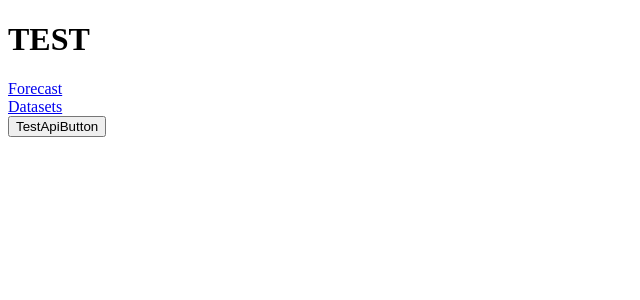
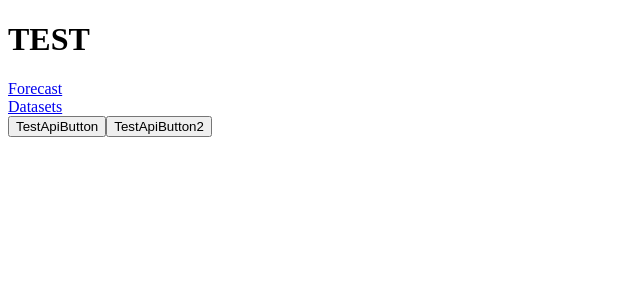
Before and after one commit to prkhch/next-value, a Next.js app in the folder next/: page / in a window 1280 px wide. Shown: the top 300 px of the page, without its empty margins (0-640 px from the left). Built offline with nearby package versions, Linux system fonts and the light colour scheme.

Commit message:
기능 : 넥스트제이에스에서 플라스크 연결

```diff
--- a/next/src/app/api/test/route.ts
+++ b/next/src/app/api/test/route.ts
@@ -1,5 +1,13 @@
+// https://nextjs.org/docs/app/api-reference/file-conventions/route
+// export async function GET() {
+//   return Response.json({
+//     message: "https://nextjs.org/docs/app/api-reference/file-conventions/route",
+//   });
+// }
+
 export async function GET() {
+  const flaskRes = await fetch("http://localhost:5000/api/flask/test");
   return Response.json({
-    message: "https://nextjs.org/docs/app/api-reference/file-conventions/route",
+    message: flaskRes.text(),
   });
 }
--- a/next/src/components/TestApiButton.tsx
+++ b/next/src/components/TestApiButton.tsx
@@ -2,12 +2,20 @@
 
 async function testApi() {
   const response = await fetch("/api/test");
+  console.log(response);
   const jsonData = await response.json();
   console.log(jsonData);
 }
 
+// CORS
+async function testApi2() {
+  const response = await fetch("http://localhost:5000/api/flask/test");
+  console.log(response);
+}
+
 export default function TestApiButton() {
   return (
+    <div>
       <button
         onClick={() => {
           testApi();
@@ -15,5 +23,13 @@ export default function TestApiButton() {
       >
         TestApiButton
       </button>
+      <button
+        onClick={() => {
+          testApi2();
+        }}
+      >
+        TestApiButton2
+      </button>
+    </div>
   );
 }
```
Lines whose indentation alone changed are shown as unchanged.
